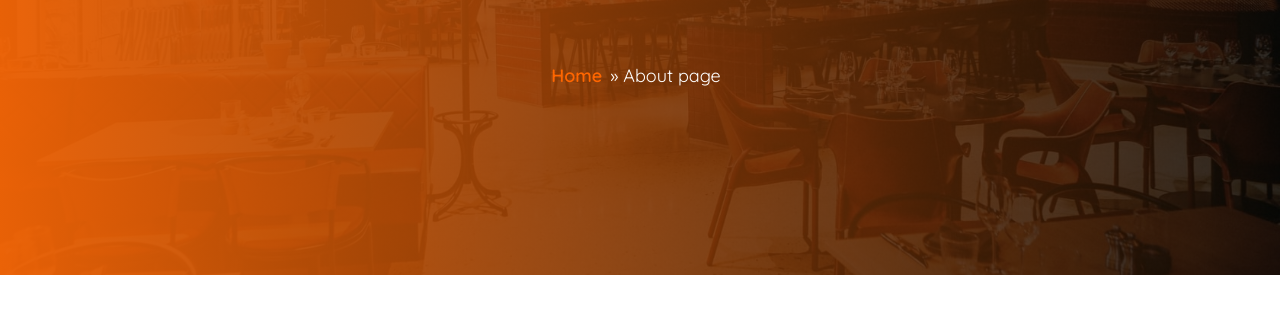
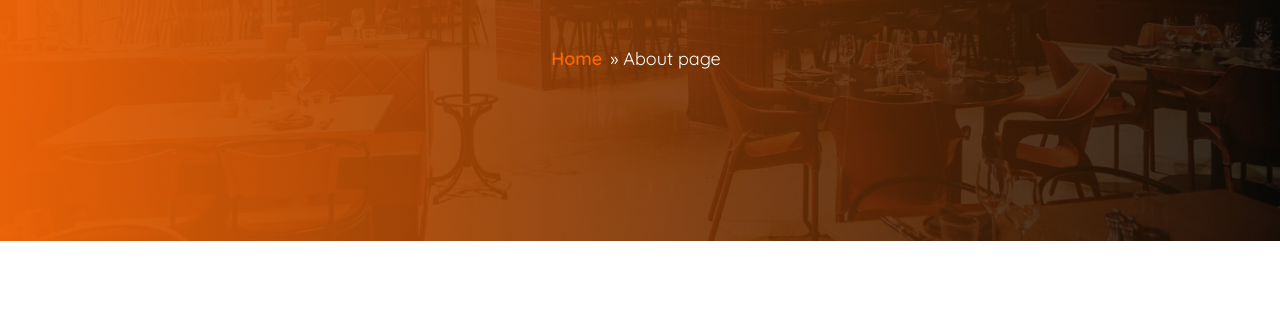
Before and after one commit to Quang-Marco/Capstone-Diner, a plain HTML site: page about.html in a window 1280 px wide. Shown: the part 109-443 px from the top of the page. Drawn offline with nearby package versions, Linux system fonts and the light colour scheme.

Commit message:
18:00 30/04/2024

```diff
--- a/about.html
+++ b/about.html
@@ -97,7 +97,7 @@
     </header>
 
     <section
-      class="banner_contact d-flex justify-content-center align-items-center"
+      class="banner_breadcrumb d-flex justify-content-center align-items-center"
     >
       <nav
         style="--bs-breadcrumb-divider: ''"
--- a/css/404page.css
+++ b/css/404page.css
@@ -1,21 +1,3 @@
-/* BANNER_CONTACT */
-
-.banner_contact {
-  background: linear-gradient(to right, rgb(236 98 6 / 98%), rgb(5 3 0 / 83%)),
-    url(../img/banner2.jpg) fixed no-repeat center / cover;
-  height: 48vh;
-  font-size: 18px;
-}
-
-.banner_contact a {
-  color: #ff6600;
-  font-weight: 600;
-}
-
-/* END BANNER_CONTACT */
-
-/*  */
-
 /* ERROR */
 
 .error .error_content {
--- a/css/about.css
+++ b/css/about.css
@@ -1,21 +1,3 @@
-/* BANNER_CONTACT */
-
-.banner_contact {
-  background: linear-gradient(to right, rgb(236 98 6 / 98%), rgb(5 3 0 / 83%)),
-    url(../img/banner2.jpg) fixed no-repeat center / cover;
-  height: 48vh;
-  font-size: 18px;
-}
-
-.banner_contact a {
-  color: #ff6600;
-  font-weight: 600;
-}
-
-/* END BANNER_CONTACT */
-
-/*  */
-
 /* STORY */
 
 .story .text_orange {
--- a/css/contact.css
+++ b/css/contact.css
@@ -1,19 +1,3 @@
-/* BANNER_CONTACT */
-
-.banner_contact {
-  background: linear-gradient(to right, rgb(236 98 6 / 98%), rgb(5 3 0 / 83%)),
-    url(../img/banner2.jpg) fixed no-repeat center / cover;
-  height: 48vh;
-  font-size: 18px;
-}
-
-.banner_contact a {
-  color: #ff6600;
-  font-weight: 600;
-}
-
-/* END BANNER_CONTACT */
-
 /* CONTACT_US */
 
 .contact_us_content .form-control {
--- a/css/services.css
+++ b/css/services.css
@@ -1,21 +1,3 @@
-/* BANNER_CONTACT */
-
-.banner_contact {
-  background: linear-gradient(to right, rgb(236 98 6 / 98%), rgb(5 3 0 / 83%)),
-    url(../img/banner2.jpg) fixed no-repeat center / cover;
-  height: 48vh;
-  font-size: 18px;
-}
-
-.banner_contact a {
-  color: #ff6600;
-  font-weight: 600;
-}
-
-/* END BANNER_CONTACT */
-
-/*  */
-
 /* FEATURE */
 
 .feature .feature_box {
--- a/css/style.css
+++ b/css/style.css
@@ -678,6 +678,24 @@ footer .footer_bottom {
 
 /*  */
 
+/* BANNER_CONTACT */
+
+.banner_breadcrumb {
+  background: linear-gradient(to right, rgb(236 98 6 / 98%), rgb(5 3 0 / 83%)),
+    url(../img/banner2.jpg) fixed no-repeat center / cover;
+  min-height: 350px;
+  font-size: 18px;
+}
+
+.banner_breadcrumb a {
+  color: #ff6600;
+  font-weight: 600;
+}
+
+/* END BANNER_CONTACT */
+
+/*  */
+
 /* BACK TO TOP */
 
 .backToTop {
```
Also changed, not shown: 404page.html (+1 -1 lines), contact.html (+1 -1 lines), services.html (+1 -1 lines).
